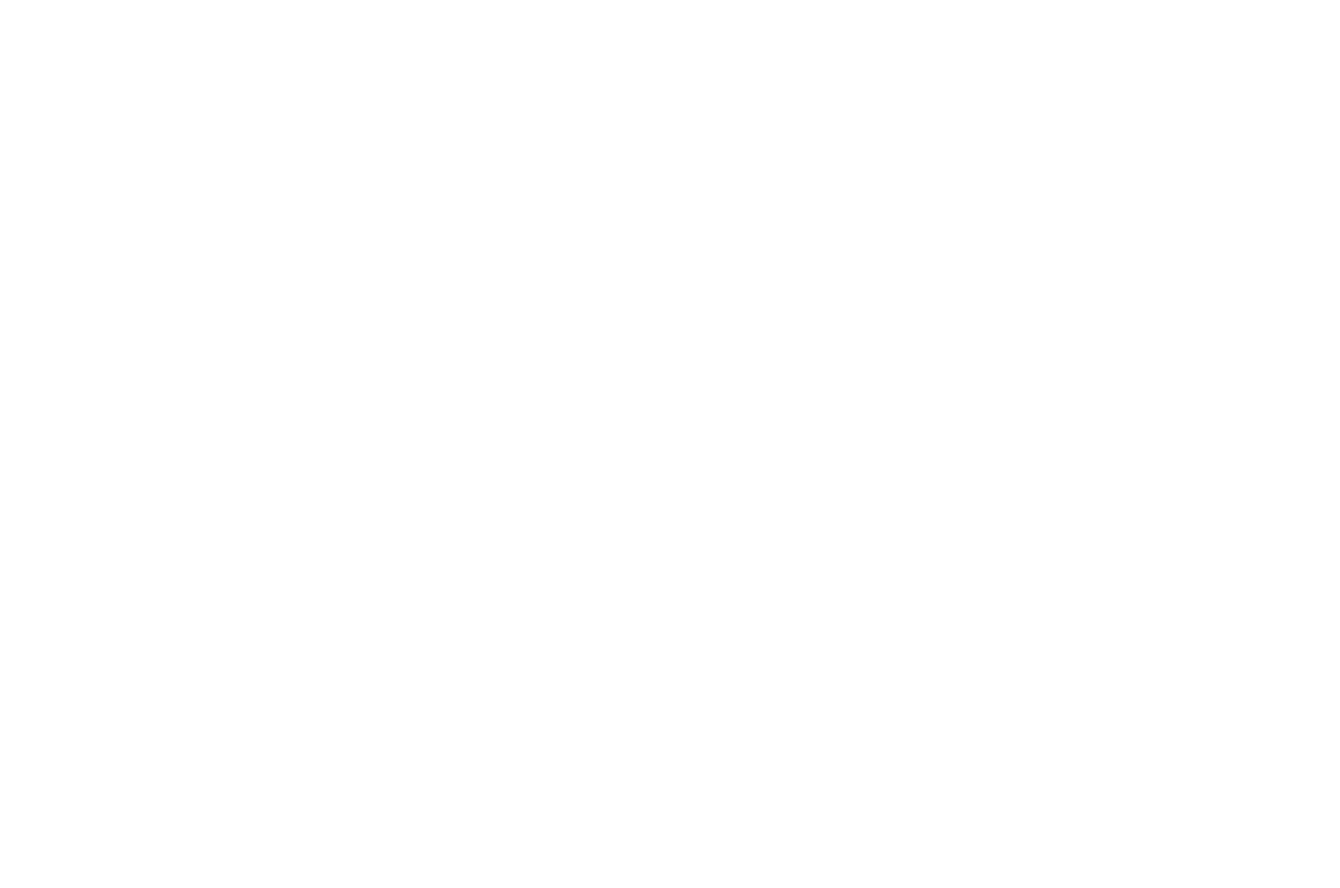
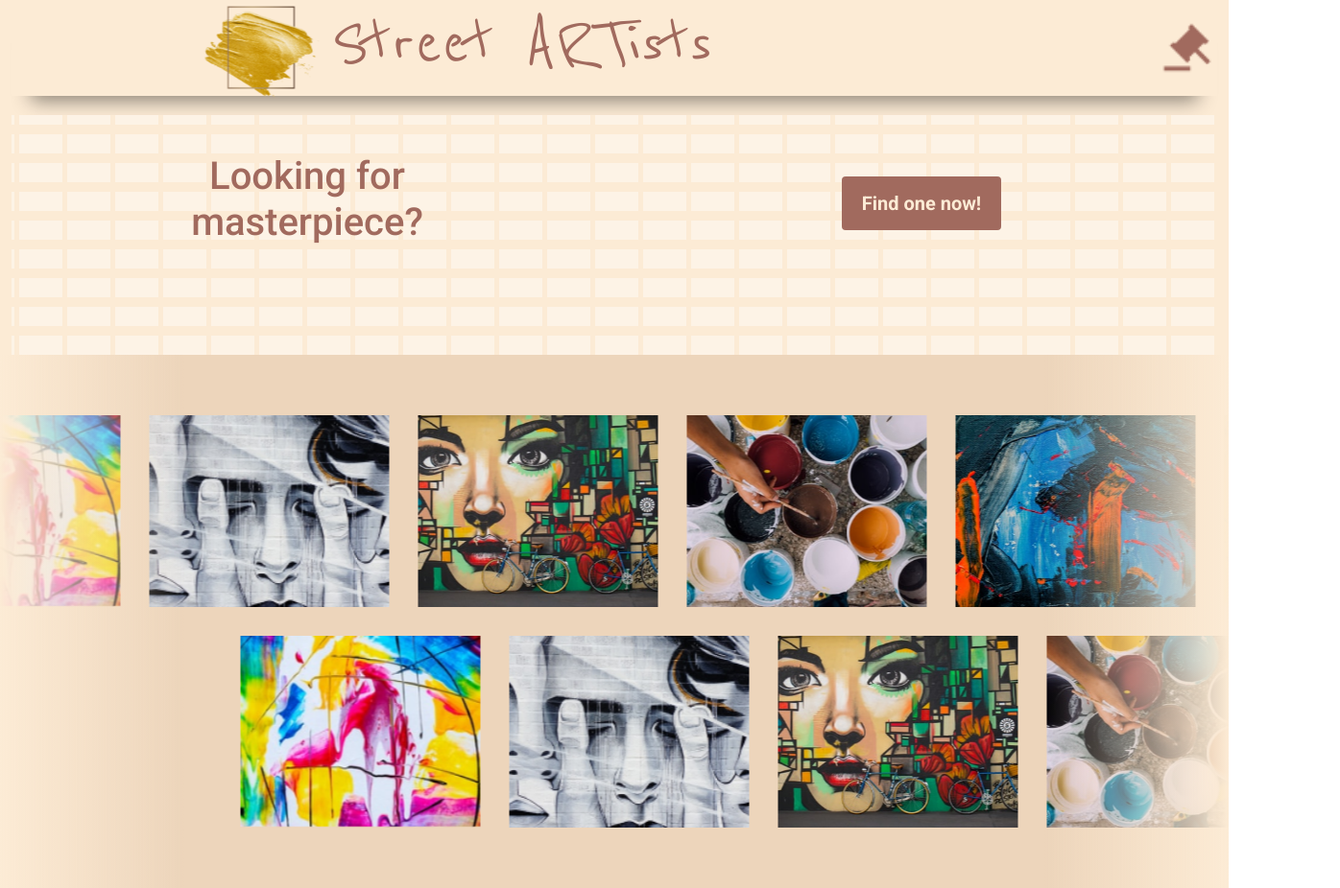
Before and after one commit to zegjinehajdaras/javasrcipt-project, a plain HTML site: page vistiors_home.html in a window 1280 px wide. Shown: the whole page at 96% size, 1396 px wide, since content can reach past the window. Before the commit the page ends 800 px from the top, so only its background shows below. Drawn offline with nearby package versions, Linux system fonts and the light colour scheme.

Commit message:
visitor homepage

```diff
--- a/style.css
+++ b/style.css
@@ -1,15 +1,175 @@
+@import url("https://fonts.googleapis.com/css2?family=Reenie+Beanie&family=Roboto:ital,wght@0,100;0,300;0,400;0,500;0,700;0,900;1,100;1,300;1,400;1,500;1,700;1,900&display=swap");
 
-@import url('https://fonts.googleapis.com/css2?family=Reenie+Beanie&family=Roboto:ital,wght@0,100;0,300;0,400;0,500;0,700;0,900;1,100;1,300;1,400;1,500;1,700;1,900&display=swap');
+:root {
+  --light-orange: #fcebd5;
+  --light_brown: #edd5bb;
+  --light-red: #e09686;
+  --white: #e5e5e5;
+  --brown: #a16a5e;
+  --red: #d44c2e;
+  --blue: #1b59ac;
+  --green: #1bac6f;
+  --dark-grey: #5a5a5a;
+  --ligth-grey: #b9b9b9;
+  --whitee: #ffffff66;
+}
 
-:root{
---light-orange:#FCEBD5;
---light_brown:#EDD5BB;
---light-red:#E09686;
---white:#E5E5E5;
---brown:#A16A5E;
---red:#D44C2E;
---blue :#1B59AC
---green :#1BAC6F
---dark-grey:#5A5A5A
---ligth-grey:#B9B9B9
+body {
+  margin: 0;
+  padding: 0;
+  /* height: 100vh; */
+  font-family: "Roboto", sans-serif;
+  overflow-x: hidden;
 }
+.container-fluid {
+  background-color: var(--light-orange);
+}
+.wrapper {
+  width: 100%;
+  align-items: center;
+  display: flex;
+  justify-content: space-around;
+  margin: auto;
+  font-family: "Reenie Beanie";
+  box-shadow: rgba(0, 0, 0, 0.45) 0px 25px 20px -20px;
+  height: 100px;
+  background-color: var(--light-orange);
+}
+.left_side {
+  display: flex;
+  align-items: center;
+}
+
+.landing_page-header h1 {
+  font-size: 5em;
+  color: var(--brown);
+  font-weight: normal;
+}
+.right_logo img {
+  width: 60px;
+  /* margin-right: 30px; */
+}
+/* Bricks */
+.design_section {
+  margin-top: 20px;
+  width: 100%;
+  height: 250px;
+  background:
+        /* linear-gradient(90deg, var(--light-orange) 10%, transparent 10%) 0 0, */ linear-gradient(
+        90deg,
+        var(--light-orange) 10%,
+        transparent 10%
+      )
+      50%,
+    linear-gradient(var(--whitee) 33%, transparent 33%) 0 0,
+    linear-gradient(var(--whitee) 33%, transparent 33%) 0 50%;
+  background-size: 50px 30px;
+  background-color: var(--light-orange);
+}
+.fist-section {
+  display: flex;
+  align-items: center;
+  text-align: center;
+}
+.fist-section h1 {
+  color: var(--brown);
+  font-family: "Roboto", sans-serif;
+  margin-top: 40px;
+}
+
+.btn.findButton {
+  background-color: var(--brown);
+  padding: 20px;
+  color: var(--light-orange);
+  font-weight: 700;
+  font-family: Roboto;
+  font-size: 20px;
+  /* font-weight: 700; */
+  line-height: 14.06px;
+  text-align: left;
+  margin-top: 40px;
+}
+.btn.findButton a {
+  text-decoration: none;
+  color: var(--light-orange);
+}
+
+/* autoplay slide */
+
+.sliders_section {
+  height: auto;
+  margin: auto;
+  position: relative;
+  background-color: var(--light_brown);
+  width: 100%;
+  display: grid;
+  place-items: center;
+  overflow: hidden;
+}
+
+.right_side {
+  display: flex;
+  width: calc(250px * 12);
+  animation: slide-right 40s infinite linear;
+}
+.left_side {
+  display: flex;
+  width: calc(250px * 12);
+  animation: slide-left 40s infinite linear;
+}
+
+@keyframes slide-right {
+  0% {
+    transform: translateX(0);
+  }
+  100% {
+    transform: translateX(calc(-250px * 6));
+  }
+}
+@keyframes slide-left {
+  0% {
+    transform: translateX(0);
+  }
+  100% {
+    transform: translateX(calc(250px * 6));
+  }
+}
+
+.slide {
+  display: flex;
+  align-items: center;
+  padding: 15px;
+  white-space: nowrap;
+}
+.slide img {
+  height: 200px;
+  width: 250px;
+  transition: transform 1s;
+  object-fit: cover;
+}
+/* .left_side :hover img {
+  transform: translateZ(20px);
+} */
+
+.sliders_section::before,
+.sliders_section::after {
+  background: linear-gradient(
+    to right,
+    var(--light-orange),
+    rgba(255, 255, 255, 0) 100%
+  );
+  content: "";
+  height: 100%;
+  position: absolute;
+  width: 15%;
+  z-index: 2;
+}
+.sliders_section::before {
+  left: 0;
+  top: 0;
+}
+.sliders_section::after {
+  right: 0;
+  top: 0;
+  transform: rotateZ(180deg);
+}
--- a/vistiors_home.html
+++ b/vistiors_home.html
@@ -0,0 +1,147 @@
+<!DOCTYPE html>
+<html lang="en">
+
+<head>
+    <meta charset="UTF-8">
+    <meta name="viewport" content="width=device-width, initial-scale=1.0">
+    <title>Vistiors Home Page</title>
+    <link rel="stylesheet" href="style.css">
+    <link href="https://cdn.jsdelivr.net/npm/bootstrap@5.0.2/dist/css/bootstrap.min.css" rel="stylesheet"
+        integrity="sha384-EVSTQN3/azprG1Anm3QDgpJLIm9Nao0Yz1ztcQTwFspd3yD65VohhpuuCOmLASjC" crossorigin="anonymous">
+    <link rel="preconnect" href="https://fonts.googleapis.com">
+    <link rel="preconnect" href="https://fonts.gstatic.com" crossorigin>
+    <link
+        href="https://fonts.googleapis.com/css2?family=Reenie+Beanie&family=Roboto:ital,wght@0,100;0,300;0,400;0,500;0,700;0,900;1,100;1,300;1,400;1,500;1,700;1,900&display=swap"
+        rel="stylesheet">
+</head>
+
+<body>
+    <div class="container-fluid">    <div class="wrapper">
+            <div class="left_side">
+                <div class="logo">
+                    <img src="images/Logo_1.png" alt="landing page logo">
+                </div>
+                <div class="landing_page-header">
+                    <h1>Street ARTists</h1>
+                </div>
+            </div>
+
+            <div class="right_logo">
+                <img src="images/logo_2.png" alt="Rightlogo">
+            </div>
+
+        </div>
+        <!-- Info section for masterpiece -->
+        <div class="design_section">
+            <div class="row d-flex justify-content-around justify-content-around fist-section">
+                <div class="col">
+                    <h1>Looking for <br>
+                        masterpiece?</h1>
+                </div>
+                <div class="col">
+                    <button type="button" class="btn findButton"> <a href="vistiors_listing.html">Find one
+                            now!</a></button>
+                </div>
+
+
+
+            </div>
+        </div></div>
+
+
+        <div class="sliders_section p-5 ">
+
+            <!-- slide images right to left section -->
+            <div class=" right_side">
+                <div class="slide"> <a href="vistiors_listing.html"><img src="images/picture_1.png"
+                            alt="firtsimages"></a></div>
+                <div class="slide"> <a href="vistiors_listing.html"> <img src="images/picture_2.png"
+                            alt="secondimages"></a></div>
+                <div class="slide"> <a href="vistiors_home.html"> <img src="images/picture_3.jpeg"
+                            alt="thirdimages"></a></div>
+                <div class="slide"> <a href="vistiors_home.html"><img src="images/picture_4.jpeg" alt="forthimages"></a>
+                </div>
+                <div class="slide"><a href="vistiors_home.html"><img src="images/picture_5.jpeg" alt="fivthimages"></a>
+                </div>
+                <div class="slide"> <a href="vistiors_home.html"><img src="images/picture_6.jpeg" alt="siximages"></a>
+                </div>
+                <div class="slide"> <a href="vistiors_listing.html"><img src="images/picture_1.png"
+                            alt="firtsimages"></a></div>
+                <div class="slide"> <a href="vistiors_listing.html"> <img src="images/picture_2.png"
+                            alt="secondimages"></a></div>
+                <div class="slide"> <a href="vistiors_home.html"> <img src="images/picture_3.jpeg"
+                            alt="thirdimages"></a></div>
+                <div class="slide"> <a href="vistiors_home.html"><img src="images/picture_4.jpeg" alt="forthimages"></a>
+                </div>
+                <div class="slide"><a href="vistiors_home.html"><img src="images/picture_5.jpeg" alt="fivthimages"></a>
+                </div>
+                <div class="slide"><a href="vistiors_home.html"><img src="images/picture_6.jpeg" alt="siximages"></a>
+                </div>
+
+            </div>
+
+            <!-- slide images left to right sectin  -->
+            <div class=" left_side">
+                <div class="slide"> <a href="vistiors_listing.html"><img src="images/picture_1.png"
+                            alt="firtsimages"></a></div>
+                <div class="slide"> <a href="vistiors_listing.html"> <img src="images/picture_2.png"
+                            alt="secondimages"></a></div>
+                <div class="slide"> <a href="vistiors_home.html"> <img src="images/picture_3.jpeg"
+                            alt="thirdimages"></a></div>
+                <div class="slide"> <a href="vistiors_home.html"><img src="images/picture_4.jpeg" alt="forthimages"></a>
+                </div>
+                <div class="slide"><a href="vistiors_home.html"><img src="images/picture_5.jpeg" alt="fivthimages"></a>
+                </div>
+                <div class="slide"> <a href="vistiors_home.html"><img src="images/picture_6.jpeg" alt="siximages"></a>
+                </div>
+                <div class="slide"> <a href="vistiors_listing.html"><img src="images/picture_1.png"
+                            alt="firtsimages"></a></div>
+                <div class="slide"> <a href="vistiors_listing.html"> <img src="images/picture_2.png"
+                            alt="secondimages"></a></div>
+                <div class="slide"> <a href="vistiors_home.html"> <img src="images/picture_3.jpeg"
+                            alt="thirdimages"></a></div>
+                <div class="slide"> <a href="vistiors_home.html"><img src="images/picture_4.jpeg" alt="forthimages"></a>
+                </div>
+                <div class="slide"><a href="vistiors_home.html"><img src="images/picture_5.jpeg" alt="fivthimages"></a>
+                </div>
+                <div class="slide"><a href="vistiors_home.html"><img src="images/picture_6.jpeg" alt="siximages"></a>
+                </div>
+
+
+
+
+            </div>
+
+        </div>
+
+        <div class="carousel">
+            <div class="row carousel_item">
+                <div class="col"></div>
+                <div class="col"></div>
+
+
+            </div>
+        </div>
+
+
+
+
+
+
+
+
+
+    <script src="https://cdn.jsdelivr.net/npm/bootstrap@5.0.2/dist/js/bootstrap.bundle.min.js"
+        integrity="sha384-MrcW6ZMFYlzcLA8Nl+NtUVF0sA7MsXsP1UyJoMp4YLEuNSfAP+JcXn/tWtIaxVXM"
+        crossorigin="anonymous"></script>
+    <script src="https://cdn.jsdelivr.net/npm/@popperjs/core@2.9.2/dist/umd/popper.min.js"
+        integrity="sha384-IQsoLXl5PILFhosVNubq5LC7Qb9DXgDA9i+tQ8Zj3iwWAwPtgFTxbJ8NT4GN1R8p"
+        crossorigin="anonymous"></script>
+    <script src="https://cdn.jsdelivr.net/npm/bootstrap@5.0.2/dist/js/bootstrap.min.js"
+        integrity="sha384-cVKIPhGWiC2Al4u+LWgxfKTRIcfu0JTxR+EQDz/bgldoEyl4H0zUF0QKbrJ0EcQF"
+        crossorigin="anonymous"></script>
+    <script src="script.js"></script>
+
+</body>
+
+</html>
```
